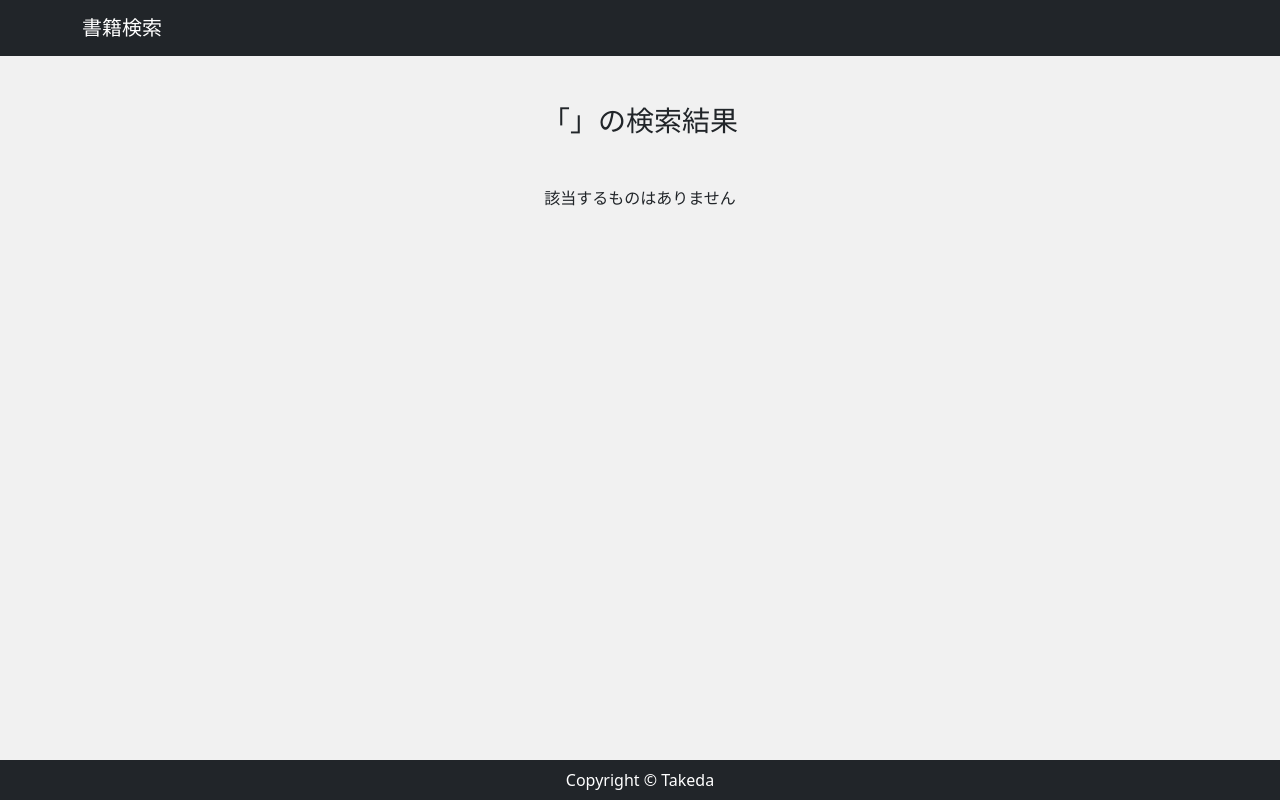
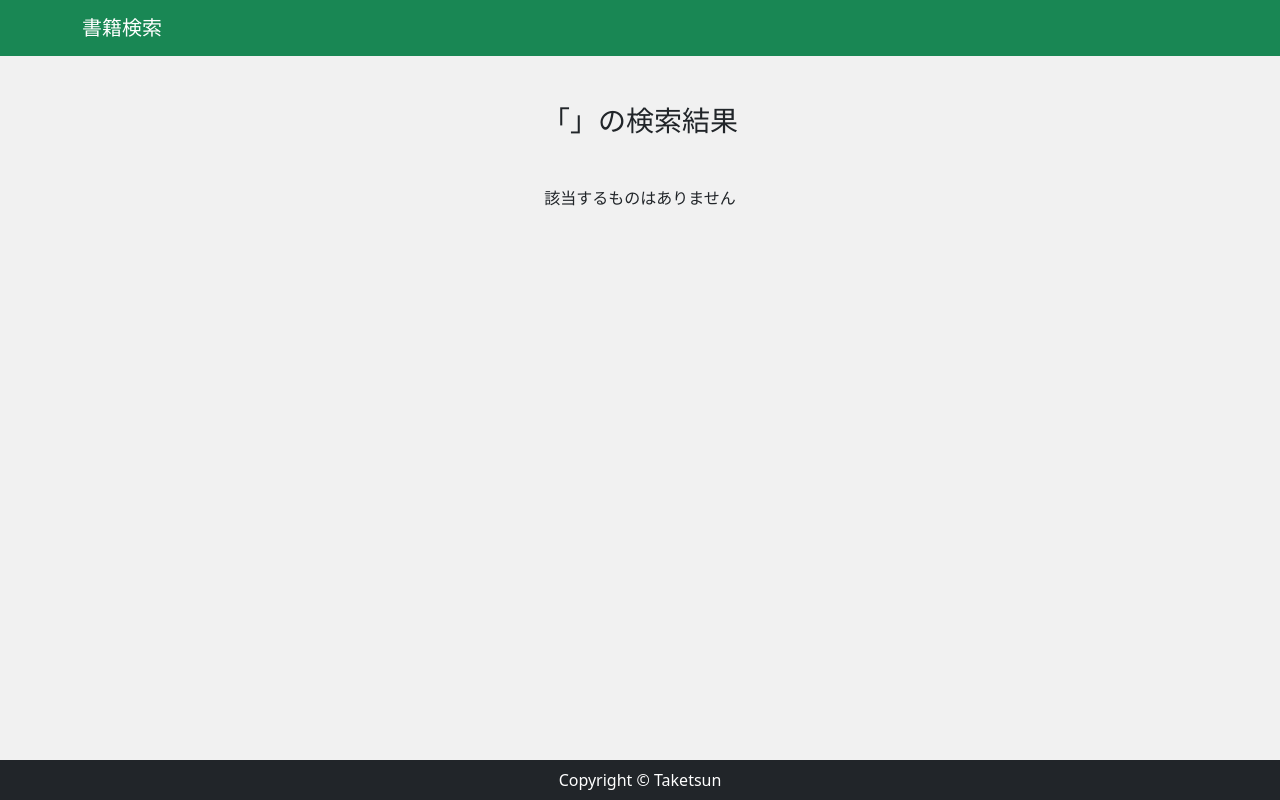
Before and after one commit to taketsun225/book_search, a Django app: template app/templates/app/book.html in a window 1280 px wide. Run offline with Django 3.2, Linux system fonts and the light colour scheme; the template is opened without the code that fills it, so the values that code supplies are empty; some libraries are stand-ins or nearby versions.

Commit message:
Update
ナビゲーションバーの色とフッターネームの変更

```diff
--- a/app/templates/app/base.html
+++ b/app/templates/app/base.html
@@ -11,7 +11,7 @@
     <title>書籍検索</title>
   </head>
   <body>
-    <nav class="navbar navbar-expand-lg navbar-dark bg-dark">
+    <nav class="navbar navbar-expand-lg navbar-dark bg-success">
       <div class="container">
         <a href="/" class="navbar-brand">書籍検索</a>
       </div>
@@ -25,7 +25,7 @@
     </main>
 
     <footer class="py-2 bg-dark">
-      <p class="m-0 text-center text-white">Copyright &copy; Takeda</p>
+      <p class="m-0 text-center text-white">Copyright &copy; Taketsun</p>
     </footer>
 
     {% block extra_js %}
```
